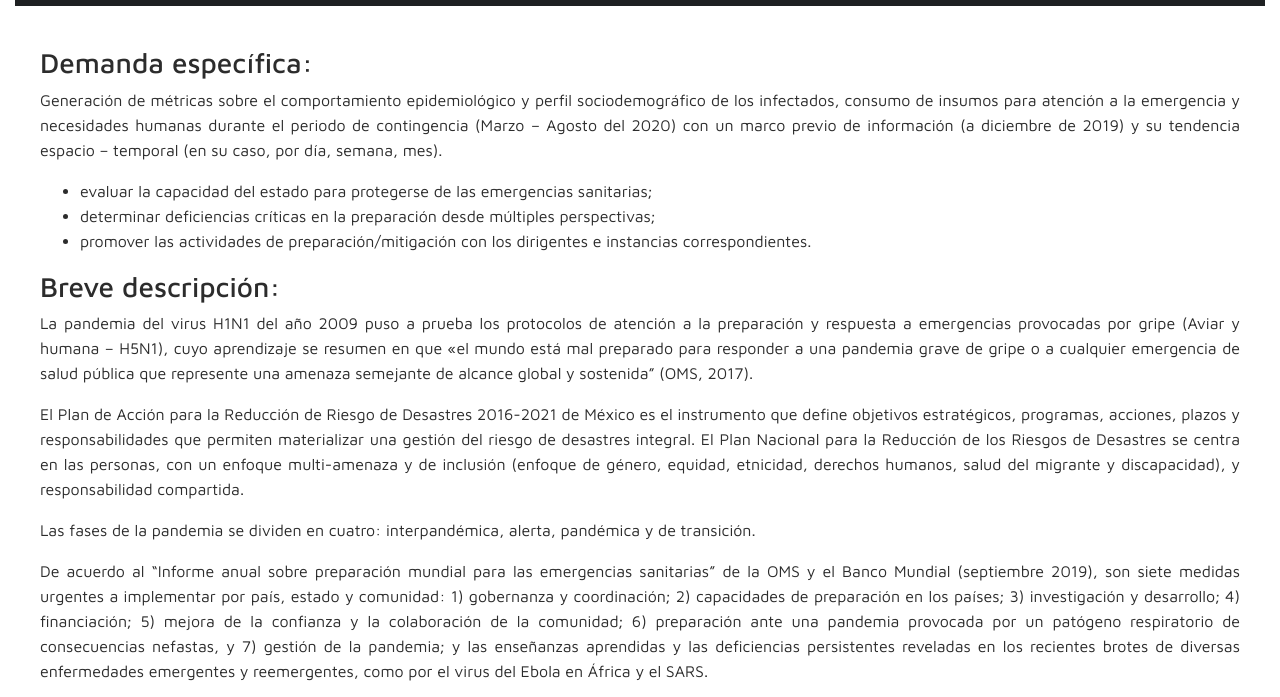
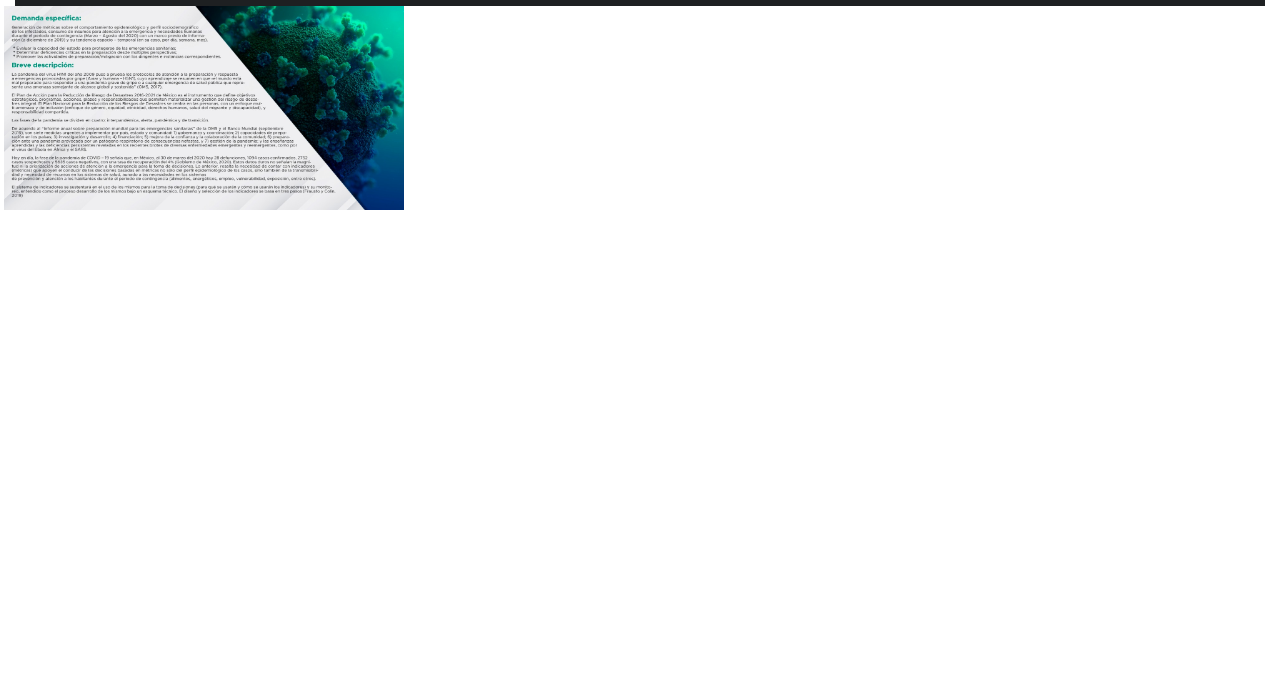
Before and after one commit to tibadeux/proycovid, a plain HTML site: page proyecto.html in a window 1280 px wide. Shown: the part 102-799 px from the top of the page. Drawn offline with nearby package versions, Linux system fonts and the light colour scheme.

Commit message:
deploy50

```diff
--- a/proyecto.html
+++ b/proyecto.html
@@ -30,6 +30,10 @@
             </div>
         </header>
     </div>
+    <div>
+        <img alt="" src="images/demanda.jpeg" style="max-width:400px; margin-left: 4px;"></a>
+    </div>
+    <!--
     <div class="container-fluid text_column">
         <p class="h3">Demanda específica: </p>
         <p>Generación de métricas sobre el comportamiento epidemiológico y perfil
@@ -78,5 +82,6 @@
             (para qué se usarán y cómo se usarán los indicadores) y su monitoreo, entendido como el proceso
             desarrollo de los mismos bajo un esquema técnico. El diseño y selección de los indicadores se
             basa en tres pasos (Frausto y Colín, 2019)</p>
+        -->
 </body>
 </html>
```
Also changed, not shown: images/demanda.jpeg (added).
